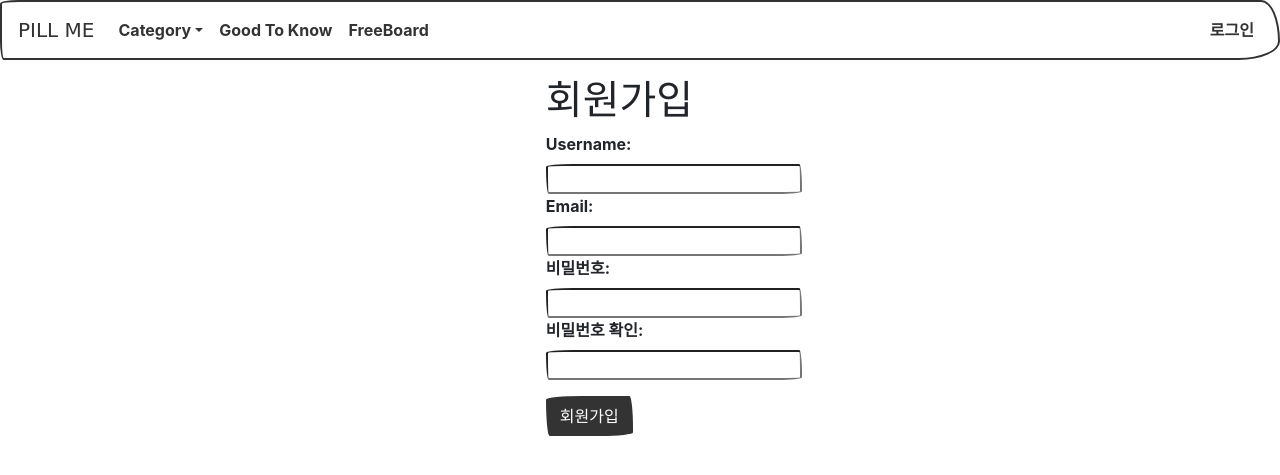
After one commit to Covee/Pillme_django, a Django app: page /accounts/register/ in a window 1280 px wide. The commit adds this page. Shown: the top 475 px of the page. Run offline with Django 3.2, Linux system fonts and the light colour scheme; some libraries are stand-ins or nearby versions; some web fonts are replaced.

Commit message:
registration 생성, url(accounts, profile) 혼동되는 부분 변경

```diff
--- a/src/accounts/forms.py
+++ b/src/accounts/forms.py
@@ -0,0 +1,31 @@
+from django import forms
+from django.contrib.auth import get_user_model
+
+
+User = get_user_model()
+
+
+class UserRegistrationForm(forms.Form):
+	username	= forms.CharField()
+	email		= forms.EmailField()
+	password1	= forms.CharField(label='비밀번호', widget=forms.PasswordInput)
+	password2	= forms.CharField(label='비밀번호 확인', widget=forms.PasswordInput)
+
+	def clean_password2(self):
+		password1 = self.cleaned_data.get('password1')
+		password2 = self.cleaned_data.get('password2')
+		if password1 != password2:
+			raise ValidationError("패스워드가 일치하지 않습니다.")
+		return password2
+
+	def clean_username(self):
+		username = self.cleaned_data.get('username')
+		if User.objects.filter(username__icontains=username).exists():
+			raise forms.ValidationError("사용중인 아이디입니다.")
+		return username
+
+	def clean_email(self):
+		email = self.cleaned_data.get('email')
+		if User.objects.filter(email__icontains=email).exists():
+			raise forms.ValidationError("사용중인 이메일입니다.")
+		return email
--- a/src/accounts/urls.py
+++ b/src/accounts/urls.py
@@ -2,10 +2,12 @@ from django.conf.urls import url, include
 
 from django.views.generic import RedirectView
 
-from .views import UserDetailView
+from .views import UserDetailView, UserRegisterView
+
 
 urlpatterns = [
-	url(r'^accounts/', include("django.contrib.auth.urls")),
-	url(r'^(?P<username>[\w.@+-]+)/$', UserDetailView.as_view(), name='detail'),
+	url(r'^', include("django.contrib.auth.urls")),
+	url(r'^profile/(?P<username>[\w.@+-]+)/$', UserDetailView.as_view(), name='user_detail'),
+	url(r'^register/$', UserRegisterView.as_view(), name='register'),
 
 ]
--- a/src/accounts/views.py
+++ b/src/accounts/views.py
@@ -1,8 +1,9 @@
 from django.contrib.auth import get_user_model
 
 from django.shortcuts import render, get_object_or_404
-from django.views.generic import DetailView
+from django.views.generic import DetailView, FormView
 
+from .forms import UserRegistrationForm
 from django.core.urlresolvers import reverse_lazy   # generic view 에서는 reverse_lazy 사용한다고 함
 
 
@@ -18,3 +19,18 @@ class UserDetailView(DetailView):
 			User,
 			username__iexact=self.kwargs.get("username")
 			)
+
+
+class UserRegisterView(FormView):
+	template_name = 'accounts/user_register_form.html'
+	form_class = UserRegistrationForm
+	success_url = '/'
+
+	def form_valid(self, form):
+		username = form.cleaned_data.get('username')
+		email	 = form.cleaned_data.get('email')
+		password = form.cleaned_data.get('password')
+		new_user = User.objects.create(username=username, email=email)
+		new_user.set_password(password)
+		new_user.save()
+		return super(UserRegisterView, self).form_valid(form)
--- a/src/pillme/urls.py
+++ b/src/pillme/urls.py
@@ -11,8 +11,8 @@ urlpatterns = [
     url(r'^admin/', admin.site.urls),
     url(r'^$', home_view, name='home'),
     url(r'^pills/', include("pills.urls", namespace="pills")),
-    # url(r'^accounts/', include("django.contrib.auth.urls")),
-	url(r'^profiles/', include('accounts.urls', namespace='profiles')),
+
+	url(r'^accounts/', include('accounts.urls', namespace='accounts')),
 
 
 ]
--- /dev/null
+++ b/src/templates/accounts/user_register_form.html
@@ -0,0 +1,25 @@
+{% extends "base.html" %}
+
+
+
+{% block title %} 회원가입 {% endblock title %}
+
+
+{% block content %}
+
+<div class='row'>
+	<div class="col-md-5">
+	</div>
+    <div class='col-md-2'>
+    	<p></p>
+        <h1>회원가입</h1>
+                <form class='form {% if form_class %}{{ form_class }}{% endif %}' method='POST' action="{% if action_url %}{{ action_url }}{% endif %}">
+           {% csrf_token %}
+            {{ form }}
+            <p></p>
+            <input class='btn btn-primary' type="submit" value="회원가입" />
+        </form>
+    </div>
+</div>
+
+{% endblock content %}
--- a/src/templates/base/navbar.html
+++ b/src/templates/base/navbar.html
@@ -34,16 +34,16 @@
 		{% if user.is_active %}
 		<ul class="nav navbar-nav navbar-right">
 			<li class="nav-right">
-				<a class="nav-link" href="{% url 'profiles:detail' user %}">프로필</a>
+				<a class="nav-link" href="{% url 'accounts:user_detail' user %}">프로필</a>
 			</li>
 			<li class="nav-right">
-				<a class="nav-link" href="{% url 'profiles:logout' %}">로그아웃</a>
+				<a class="nav-link" href="{% url 'accounts:logout' %}">로그아웃</a>
 			</li>
 		</ul>
 		{% else %}
 		<ul class="nav navbar-nav navbar-right">
 			<li class="nav-right">
-				<a class="nav-link" href="{% url 'profiles:login' %}">로그인</a>
+				<a class="nav-link" href="{% url 'accounts:login' %}">로그인</a>
 			</li>
 		</ul>
 		{% endif %}
--- a/src/templates/registration/login.html
+++ b/src/templates/registration/login.html
@@ -17,6 +17,7 @@
       <div class="modal-footer">
         <button type="button" class="btn btn-secondary" data-dismiss="modal">Close</button>
         <button type="button" class="btn btn-primary">Save changes</button>
+        <a href="{% url 'accounts:register' %}"><button type="button" class="btn btn-secondary" data-dismiss="modal">회원가입</button></a>
       </div>
     </div>
   </div>
```
Also changed, not shown: src/db.sqlite3.
